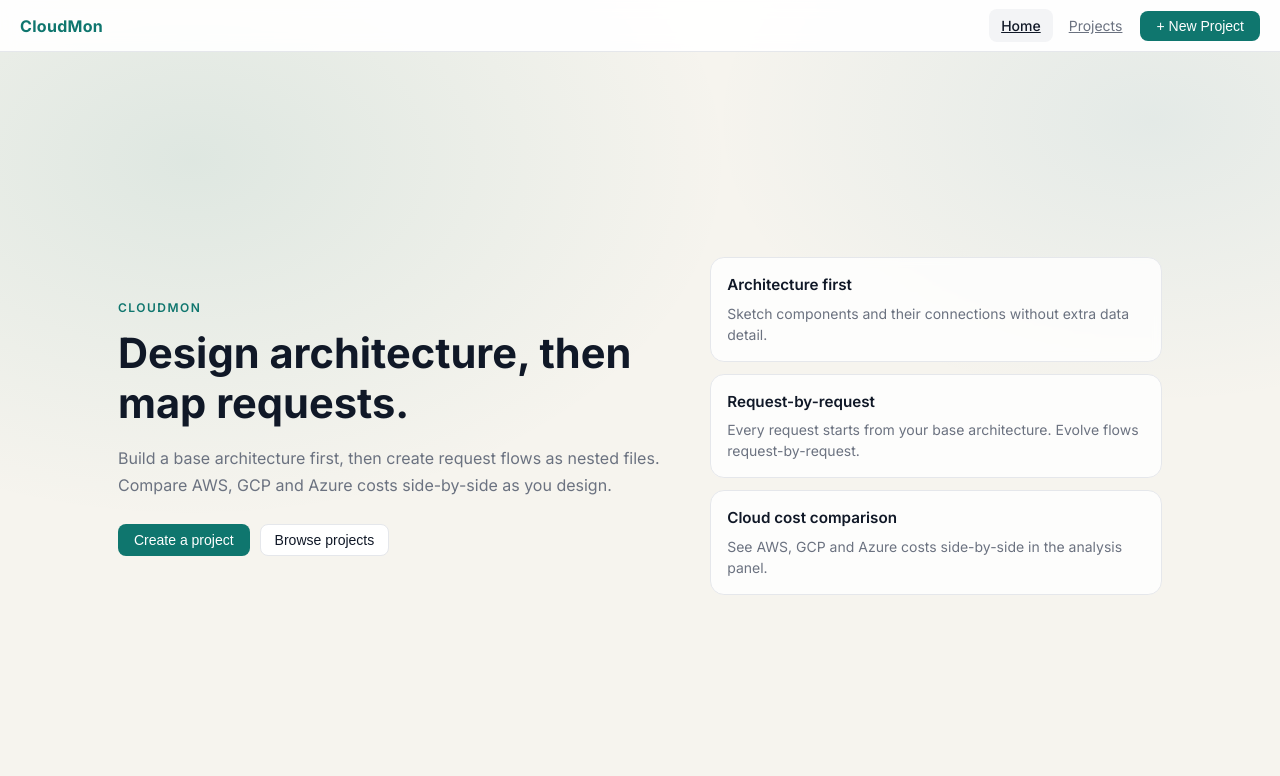
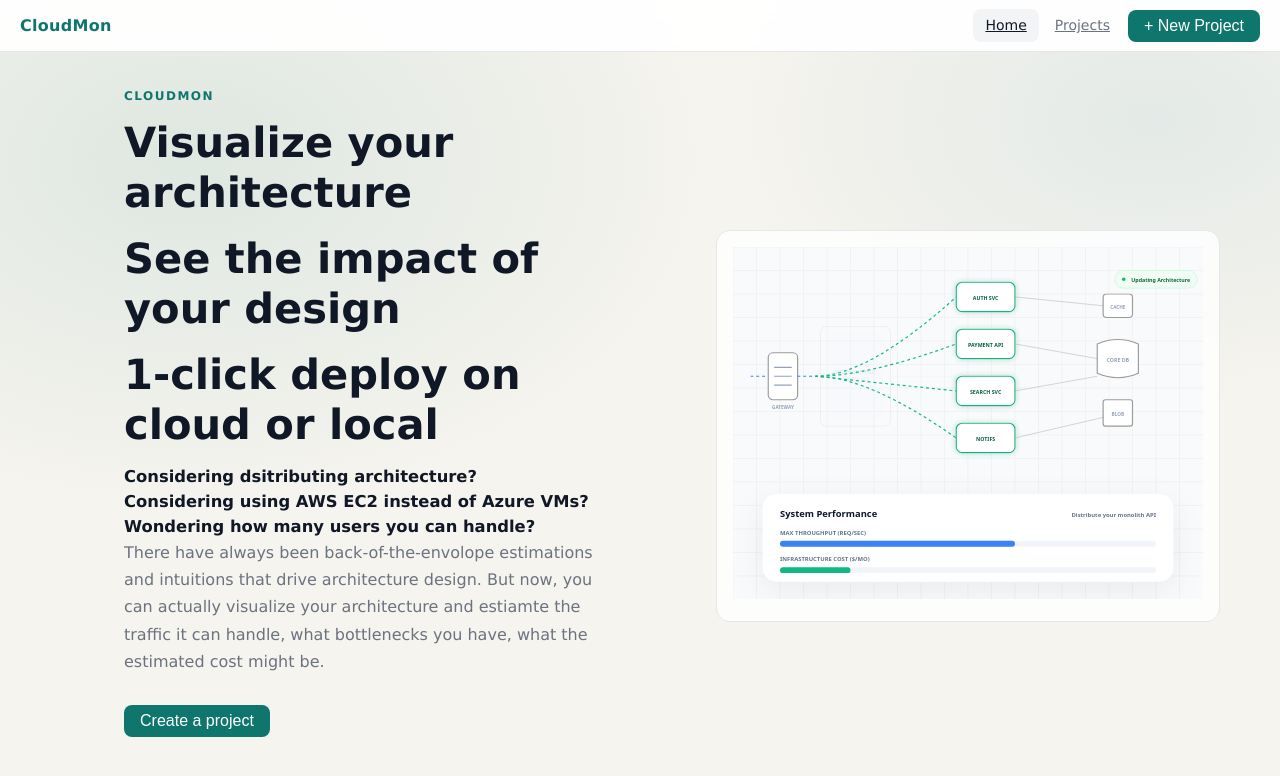
Before and after one commit to abhinandan-SS25/cloudmon, a React (Create React App) app in the folder frontend/: page / in a window 1280 px wide. Shown: the top 776 px of the page. Built offline with nearby package versions, Linux system fonts and the light colour scheme.

Commit message:
Added landing SVG

```diff
--- a/frontend/src/App.css
+++ b/frontend/src/App.css
@@ -6,7 +6,7 @@
 *, *::before, *::after { box-sizing: border-box; margin: 0; padding: 0; }
 html, body, #root { height: 100%; width: 100%; }
 body {
-  font-family: 'Inter', -apple-system, BlinkMacSystemFont, 'Segoe UI', sans-serif;
+  font-family:'Lucida Sans', 'Lucida Sans Regular', 'Lucida Grande', 'Lucida Sans Unicode', Geneva, Verdana, sans-serif;
   font-size: 14px;
   line-height: 1.5;
   -webkit-font-smoothing: antialiased;
@@ -372,8 +372,8 @@ body {
 /* ── Buttons ──────────────────────────────────────────────────── */
 .btn-primary {
   background: var(--accent); color: white; border: none;
-  border-radius: var(--radius); padding: 7px 16px;
-  font-size: 0.875rem; font-weight: 500; cursor: pointer; transition: background 0.15s;
+  border-radius: var(--radius); padding: 7px 16px; margin-top: 30px; margin-bottom: 30px;
+  font-size: 1rem; font-weight: 500; cursor: pointer; transition: background 0.15s;
 }
 .btn-primary:hover { background: var(--accent-hover); }
 .btn-secondary {
@@ -388,17 +388,20 @@ body {
 
 
 /* ── Page layouts ─────────────────────────────────────────────── */
-.page { max-width: 1100px; margin: 0 auto; padding: 36px 28px; width: 100%; }
+.page {margin: 0 auto; padding: 36px 28px; width: 100%; }
 .page.editor-page {
   max-width: none; margin: 0; padding: 0; height: 100%;
   display: flex; flex-direction: column; position: relative;
 }
 
 /* ── Landing ──────────────────────────────────────────────────── */
-.page.landing { display: flex; align-items: center; min-height: calc(100vh - 52px); }
+.page.landing { display: flex; align-items: center; min-height: calc(100vh - 52px); width: 95vw;}
+.hero-copy {
+  padding: 5vw;
+}
 .hero { display: grid; grid-template-columns: 1.1fr 0.9fr; gap: 40px; align-items: center; width: 100%; }
 .hero-kicker { font-size: 0.75rem; text-transform: uppercase; letter-spacing: 1.5px; color: var(--accent); font-weight: 600; }
-.hero-copy h1 { font-size: 2.6rem; font-weight: 700; margin: 12px 0 16px; line-height: 1.2; }
+.hero-copy h1 { font-size: 2.6rem; font-weight: 900; margin: 12px 0 16px; line-height: 1.2; }
 .hero-copy p { font-size: 1rem; color: var(--text-dim); line-height: 1.7; }
 .hero-actions { display: flex; gap: 10px; margin-top: 24px; }
 .hero-panel { display: grid; gap: 12px; }
--- a/frontend/src/App.tsx
+++ b/frontend/src/App.tsx
@@ -98,49 +98,34 @@ function EditorHeader() {
 
       <div className="editor-header-divider" />
 
-      {/* One dropdown per section */}
-      {PALETTE_SECTIONS.map((section) => {
-        const isOpen = open === section.title;
-        return (
-          <div key={section.title} className="hdr-menu">
+      {/* Manage dropdown */}
+      <div className="hdr-menu hdr-menu--manage">
         <button
-              className={`hdr-menu-trigger${isOpen ? ' open' : ''}`}
-              onClick={() => toggle(section.title)}
+          className={`hdr-menu-trigger hdr-manage-trigger${open === 'manage' ? ' open' : ''}`}
+          onClick={() => toggle('manage')}
         >
-              {section.title}
-              <span className="hdr-caret">{isOpen ? '▴' : '▾'}</span>
+          Manage
+          <span className="hdr-caret">{open === 'manage' ? '▴' : '▾'}</span>
         </button>
 
-            {isOpen && (
-              <div className="hdr-comp-panel center">
-                {section.keys.map((key) => {
-                  const spec = catalog[key];
-                  if (!spec) return null;
-                  return (
-                    <div
-                      key={key}
-                      className="hdr-comp-item"
-                      draggable
-                      onDragStart={(e) => handleDragStart(key, e)}
-                      title={spec.description}
-                    >
-                      <span
-                        className="hdr-comp-icon"
-                        style={{ background: spec.color, color: spec.textColor }}
-                      >
-                        {spec.icon}
-                      </span>
-                      <span className="hdr-comp-label">{spec.label}</span>
-                    </div>
-                  );
-                })}
+        {open === 'manage' && (
+          <div className="hdr-manage-panel">
+            <button className="hdr-manage-item" onClick={handleNewProject}>
+              <span className="hdr-manage-icon">＋</span>
+              New project
+            </button>
+            <button className="hdr-manage-item" onClick={() => { setOpen(null); navigate('/projects'); }}>
+              <span className="hdr-manage-icon">🗂</span>
+              Browse projects
+            </button>
+            <div className="hdr-manage-sep" />
+            <button className="hdr-manage-item" onClick={() => { setOpen(null); navigate('/'); }}>
+              <span className="hdr-manage-icon">🏠</span>
+              Home
+            </button>
           </div>
         )}
       </div>
-        );
-      })}
-
-      <div className="editor-header-spacer" />
 
       {/* Search bar */}
       <div className="hdr-search-wrap">
@@ -198,34 +183,48 @@ function EditorHeader() {
         )}
       </div>
 
-      {/* Manage dropdown */}
-      <div className="hdr-menu hdr-menu--manage">
+      {/* One dropdown per section */}
+      {PALETTE_SECTIONS.map((section) => {
+        const isOpen = open === section.title;
+        return (
+          <div key={section.title} className="hdr-menu">
             <button
-          className={`hdr-menu-trigger hdr-manage-trigger${open === 'manage' ? ' open' : ''}`}
-          onClick={() => toggle('manage')}
+              className={`hdr-menu-trigger${isOpen ? ' open' : ''}`}
+              onClick={() => toggle(section.title)}
             >
-          Manage
-          <span className="hdr-caret">{open === 'manage' ? '▴' : '▾'}</span>
+              {section.title}
+              <span className="hdr-caret">{isOpen ? '▴' : '▾'}</span>
             </button>
 
-        {open === 'manage' && (
-          <div className="hdr-manage-panel">
-            <button className="hdr-manage-item" onClick={handleNewProject}>
-              <span className="hdr-manage-icon">＋</span>
-              New project
-            </button>
-            <button className="hdr-manage-item" onClick={() => { setOpen(null); navigate('/projects'); }}>
-              <span className="hdr-manage-icon">🗂</span>
-              Browse projects
-            </button>
-            <div className="hdr-manage-sep" />
-            <button className="hdr-manage-item" onClick={() => { setOpen(null); navigate('/'); }}>
-              <span className="hdr-manage-icon">🏠</span>
-              Home
-            </button>
+            {isOpen && (
+              <div className="hdr-comp-panel center">
+                {section.keys.map((key) => {
+                  const spec = catalog[key];
+                  if (!spec) return null;
+                  return (
+                    <div
+                      key={key}
+                      className="hdr-comp-item"
+                      draggable
+                      onDragStart={(e) => handleDragStart(key, e)}
+                      title={spec.description}
+                    >
+                      <span
+                        className="hdr-comp-icon"
+                        style={{ background: spec.color, color: spec.textColor }}
+                      >
+                        {spec.icon}
+                      </span>
+                      <span className="hdr-comp-label">{spec.label}</span>
+                    </div>
+                  );
+                })}
               </div>
             )}
           </div>
+        );
+      })}
+
     </header>
   );
 }
--- /dev/null
+++ b/frontend/src/components/CloudmonSVG.tsx
@@ -0,0 +1,177 @@
+import React from 'react';
+
+export default function CloudmonSVG() {
+    return (
+    <div className="w-[40vw] mx-auto rounded-3xl overflow-hidden bg-white border border-slate-200 shadow-2xl p-4">
+      <svg
+        viewBox="0 0 800 600"
+        xmlns="http://www.w3.org/2000/svg"
+        className="w-full h-auto"
+      >
+        <defs>
+          <filter id="glow-green" x="-20%" y="-20%" width="140%" height="140%">
+            <feGaussianBlur stdDeviation="4" result="blur" />
+            <feComposite in="SourceGraphic" in2="blur" operator="over" />
+          </filter>
+
+          <style>
+            {`
+              @keyframes slideFlow {
+                to { stroke-dashoffset: -20; }
+              }
+
+              /* Monolith Disappear */
+              @keyframes monolithFade {
+                0%, 20% { opacity: 1; transform: scale(1); }
+                40%, 100% { opacity: 0.1; transform: scale(0.85); }
+              }
+
+              /* Microservices Appear */
+              @keyframes microservicePop {
+                0%, 40% { opacity: 0; transform: scale(0.5); }
+                60%, 100% { opacity: 1; transform: scale(1); }
+              }
+
+              /* Metrics Shift */
+              @keyframes costDrop {
+                0%, 40% { width: 400px; fill: #EF4444; }
+                60%, 100% { width: 120px; fill: #10B981; }
+              }
+              @keyframes throughputRise {
+                0%, 40% { width: 100px; }
+                60%, 100% { width: 400px; }
+              }
+
+              .monolith { animation: monolithFade 8s ease-in-out infinite; transform-origin: 200px 220px; }
+              .micro { animation: microservicePop 8s ease-in-out infinite; transform-origin: center; }
+              .cost-bar { animation: costDrop 8s ease-in-out infinite; }
+              .throughput-bar { animation: throughputRise 8s ease-in-out infinite; }
+
+              .flow-path {
+                stroke-dasharray: 5, 5;
+                animation: slideFlow 1s linear infinite;
+              }
+
+              .label-text { font-family: ui-sans-serif, system-ui, sans-serif; font-weight: 700; }
+            `}
+          </style>
+        </defs>
+
+        {/* Background Canvas */}
+        <rect width="800" height="600" fill="#F8FAFC" />
+        <g opacity="0.1" stroke="#787878" strokeWidth="1">
+          {Array.from({ length: 20 }).map((_, i) => (
+            <line key={i} x1={i * 40} y1="0" x2={i * 40} y2="600" />
+          ))}
+          {Array.from({ length: 20 }).map((_, i) => (
+            <line key={i} y1={i * 40} x1="0" x2="800" y2={i * 40} />
+          ))}
+        </g>
+
+        {/* =========================================
+            TOP SECTION: ARCHITECTURE
+            ========================================= */}
+
+        {/* Gateway / Ingress */}
+        <g transform="translate(40, 220)">
+          <path d="M -10 0 L 20 0" stroke="#3B82F6" strokeWidth="2" className="flow-path" />
+          <rect x="20" y="-40" width="50" height="80" rx="8" fill="white" stroke="#9b9b9b" strokeWidth="2" />
+          <g transform="translate(30, -20)">
+             <path d="M 0 5 L 30 5 M 0 20 L 30 20 M 0 35 L 30 35" stroke="#94A3B8" strokeWidth="2" />
+          </g>
+          <text x="45" y="55" textAnchor="middle" fill="#94A3B8" fontSize="8" className="label-text">GATEWAY</text>
+          <path d="M 70 0 L 100 0" stroke="#3B82F6" strokeWidth="2" className="flow-path" />
+        </g>
+
+        {/* MONOLITH (Center Overlay) */}
+        <g className="monolith">
+          <rect x="140" y="120" width="140" height="200" rx="12" fill="white" stroke="#bd7171" strokeWidth="2" />
+          <rect x="155" y="135" width="110" height="170" rx="6" fill="#F1F5F9" />
+          <text x="210" y="215" textAnchor="middle" fill="#475569" fontSize="12" className="label-text">MONOLITHIC</text>
+          <text x="210" y="230" textAnchor="middle" fill="#94A3B8" fontSize="10" className="label-text">API SERVER</text>
+          <path d="M 280 220 L 520 220" stroke="#b7b7b7" strokeWidth="2" strokeDasharray="4 4" />
+        </g>
+
+        {/* MICROSERVICES (Scaling Group) */}
+        <g transform="translate(380, 0)">
+          <g className="micro" style={{ animationDelay: '0s' }}>
+            <rect x="0" y="60" width="100" height="50" rx="10" fill="white" stroke="#10B981" strokeWidth="2" filter="url(#glow-green)" />
+            <text x="50" y="90" textAnchor="middle" fill="#065F46" fontSize="9" className="label-text">AUTH SVC</text>
+            <path d="M -240 220 Q -150 220 0 85" stroke="#10B981" strokeWidth="2" fill="none" className="flow-path" />
+          </g>
+
+          <g className="micro" style={{ animationDelay: '0.2s' }}>
+            <rect x="0" y="140" width="100" height="50" rx="10" fill="white" stroke="#10B981" strokeWidth="2" filter="url(#glow-green)" />
+            <text x="50" y="170" textAnchor="middle" fill="#065F46" fontSize="9" className="label-text">PAYMENT API</text>
+            <path d="M -240 220 Q -150 220 0 165" stroke="#10B981" strokeWidth="2" fill="none" className="flow-path" />
+          </g>
+
+          <g className="micro" style={{ animationDelay: '0.4s' }}>
+            <rect x="0" y="220" width="100" height="50" rx="10" fill="white" stroke="#10B981" strokeWidth="2" filter="url(#glow-green)" />
+            <text x="50" y="250" textAnchor="middle" fill="#065F46" fontSize="9" className="label-text">SEARCH SVC</text>
+            <path d="M -240 220 L 0 245" stroke="#10B981" strokeWidth="2" fill="none" className="flow-path" />
+          </g>
+
+          <g className="micro" style={{ animationDelay: '0.6s' }}>
+            <rect x="0" y="300" width="100" height="50" rx="10" fill="white" stroke="#10B981" strokeWidth="2" filter="url(#glow-green)" />
+            <text x="50" y="330" textAnchor="middle" fill="#065F46" fontSize="9" className="label-text">NOTIFS</text>
+            <path d="M -240 220 Q -150 220 0 325" stroke="#10B981" strokeWidth="2" fill="none" className="flow-path" />
+          </g>
+        </g>
+
+        {/* Egress (Storage Tier) */}
+        <g transform="translate(620, 80)">
+          <g transform="translate(0, 70)">
+            <path d="M 0 15 Q 35 0 70 15 L 70 65 Q 35 80 0 65 Z" fill="white" stroke="#9b9b9b" strokeWidth="2" />
+            <text x="35" y="45" textAnchor="middle" fill="#94A3B8" fontSize="9" className="label-text">CORE DB</text>
+          </g>
+          <g transform="translate(10, 0)">
+            <rect width="50" height="40" rx="6" fill="white" stroke="#9b9b9b" strokeWidth="2" />
+            <text x="25" y="25" textAnchor="middle" fill="#94A3B8" fontSize="8" className="label-text">CACHE</text>
+          </g>
+          <g transform="translate(10, 180)">
+             <rect width="50" height="45" rx="4" fill="white" stroke="#9b9b9b" strokeWidth="2" />
+             <text x="25" y="28" textAnchor="middle" fill="#94A3B8" fontSize="8" className="label-text">BLOB</text>
+          </g>
+          <g opacity="0.5" stroke="#7c7c7c" strokeWidth="1" fill="none">
+            <path d="M -140 5 L 10 20" />
+            <path d="M -140 85 L 0 110" />
+            <path d="M -140 165 L 0 140" />
+            <path d="M -140 245 L 10 210" />
+          </g>
+        </g>
+
+        {/* =========================================
+            BOTTOM SECTION: PERFORMANCE CARD
+            ========================================= */}
+        <g transform="translate(50, 420)">
+          <rect width="700" height="150" rx="24" fill="white" stroke="#F1F5F9" strokeWidth="1" style={{ filter: 'drop-shadow(0 15px 25px rgba(0,0,0,0.06))' }} />
+
+          <text x="30" y="40" fill="#0F172A" fontSize="16" className="label-text">System Performance</text>
+          <text x="670" y="40" textAnchor="end" fill="#64748B" fontSize="10" className="label-text">Distribute your monolith API</text>
+
+          {/* Metric 1: Throughput */}
+          <g transform="translate(30, 70)">
+            <text x="0" y="0" fill="#64748B" fontSize="10" className="label-text">MAX THROUGHPUT (REQ/SEC)</text>
+            <rect x="0" y="10" width="640" height="10" rx="5" fill="#F1F5F9" />
+            <rect x="0" y="10" width="100" height="10" rx="5" fill="#3B82F6" className="throughput-bar" />
+          </g>
+
+          {/* Metric 2: Infrastructure Cost */}
+          <g transform="translate(30, 115)">
+            <text x="0" y="0" fill="#64748B" fontSize="10" className="label-text">INFRASTRUCTURE COST ($/MO)</text>
+            <rect x="0" y="10" width="640" height="10" rx="5" fill="#F1F5F9" />
+            <rect x="0" y="10" width="400" height="10" rx="5" fill="#EF4444" className="cost-bar" />
+          </g>
+        </g>
+
+        {/* Floating Optimization Status */}
+        <g transform="translate(650, 40)">
+           <rect width="140" height="30" rx="15" fill="#F0FDF4" stroke="#BBF7D0" />
+           <circle cx="15" cy="15" r="3" fill="#10B981" />
+           <text x="28" y="19" fill="#166534" fontSize="9" className="label-text">Updating Architecture</text>
+        </g>
+      </svg>
+    </div>
+  );
+}
--- a/frontend/src/data/componentCatalog.ts
+++ b/frontend/src/data/componentCatalog.ts
@@ -8,7 +8,7 @@ const catalog: Record<string, ComponentSpec> = {
   /* ── CLIENT ──────────────────────────────────────────────── */
   client: {
     type: 'client',
-    label: 'Client / Browser',
+    label: 'Web',
     category: 'client',
     icon: '💻',
     color: '#e0e7ff',
@@ -24,7 +24,7 @@ const catalog: Record<string, ComponentSpec> = {
 
   mobile_client: {
     type: 'mobile_client',
-    label: 'Mobile Client',
+    label: 'Mobile',
     category: 'client',
     icon: '📱',
     color: '#e0e7ff',
--- a/frontend/src/pages/LandingPage.tsx
+++ b/frontend/src/pages/LandingPage.tsx
@@ -4,6 +4,7 @@
 import React from 'react';
 import { useNavigate } from 'react-router-dom';
 import { useProjects } from '../context/ProjectsContext';
+import CloudmonSVG from '../components/CloudmonSVG';
 
 export default function LandingPage() {
   const navigate = useNavigate();
@@ -19,38 +20,31 @@ export default function LandingPage() {
       <div className="hero">
         <div className="hero-copy">
           <span className="hero-kicker">CloudMon</span>
-          <h1>Design architecture, then map requests.</h1>
+          <h1>Visualize your architecture</h1>
+          <h1>See the impact of your design</h1>
+          <h1>1-click deploy on cloud or local</h1>
+          <h3>Considering dsitributing architecture?</h3>
+          <h3>Considering using AWS EC2 instead of Azure VMs?</h3>
+          <h3>Wondering how many users you can handle?</h3>
           <p>
-            Build a base architecture first, then create request flows as nested files.
-            Compare AWS, GCP and Azure costs side-by-side as you design.
+            There have always been back-of-the-envolope estimations and intuitions that drive architecture design.
+            But now, you can actually visualize your architecture and estiamte the traffic it can handle, what bottlenecks you have, what the estimated cost might be.
           </p>
-          <div className="hero-actions">
-            <button className="btn-primary" onClick={handleStart}>
-              Create a project
-            </button>
+          <button className="btn-primary" onClick={handleStart}>
+            Create a project
+          </button>
+        </div>
+        <div className="panel-card">
+            <CloudmonSVG />
+            {/* Persisting projects: feature coming soon
             <button className="btn-secondary" onClick={() => navigate('/projects')}>
               Browse projects
-            </button>
+            </button>*/}
           </div>
-        </div>
-        <div className="hero-panel">
-          <div className="panel-card">
-            <h3>Architecture first</h3>
-            <p>Sketch components and their connections without extra data detail.</p>
-          </div>
-          <div className="panel-card">
-            <h3>Request-by-request</h3>
-            <p>
-              Every request starts from your base architecture. Evolve flows
-              request-by-request.
-            </p>
-          </div>
-          <div className="panel-card">
-            <h3>Cloud cost comparison</h3>
-            <p>See AWS, GCP and Azure costs side-by-side in the analysis panel.</p>
-          </div>
-        </div>
+
+
       </div>
     </div>
+
   );
 }
```
Lines whose indentation alone changed are shown as unchanged.
